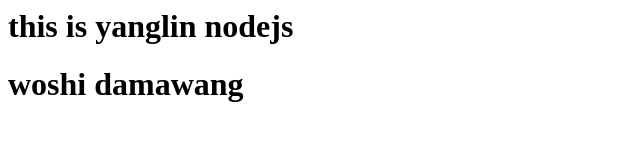
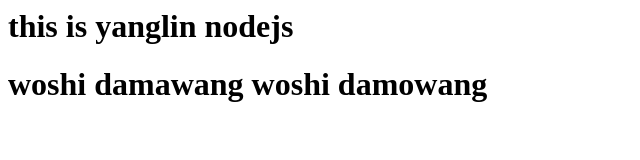
Before and after one commit to chengcheng123456/node, a plain HTML site: page index.html in a window 1280 px wide. Shown: the whole page, without its empty margins (0-640 px from the left). Drawn offline with Linux system fonts and the light colour scheme.

Commit message:
update index.html

```diff
--- a/index.html
+++ b/index.html
@@ -1,2 +1,3 @@
 <h1> this is yanglin nodejs <h1>
 woshi damawang
+woshi damowang
```
